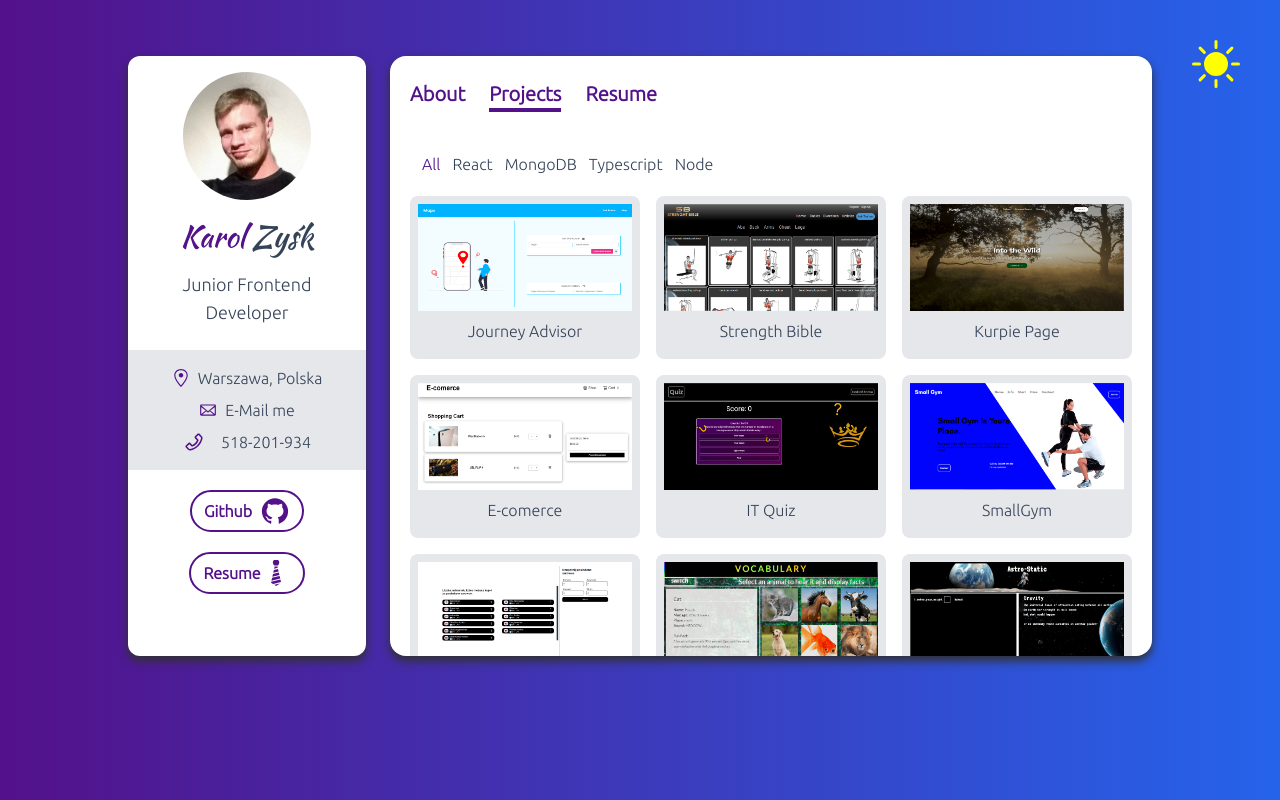
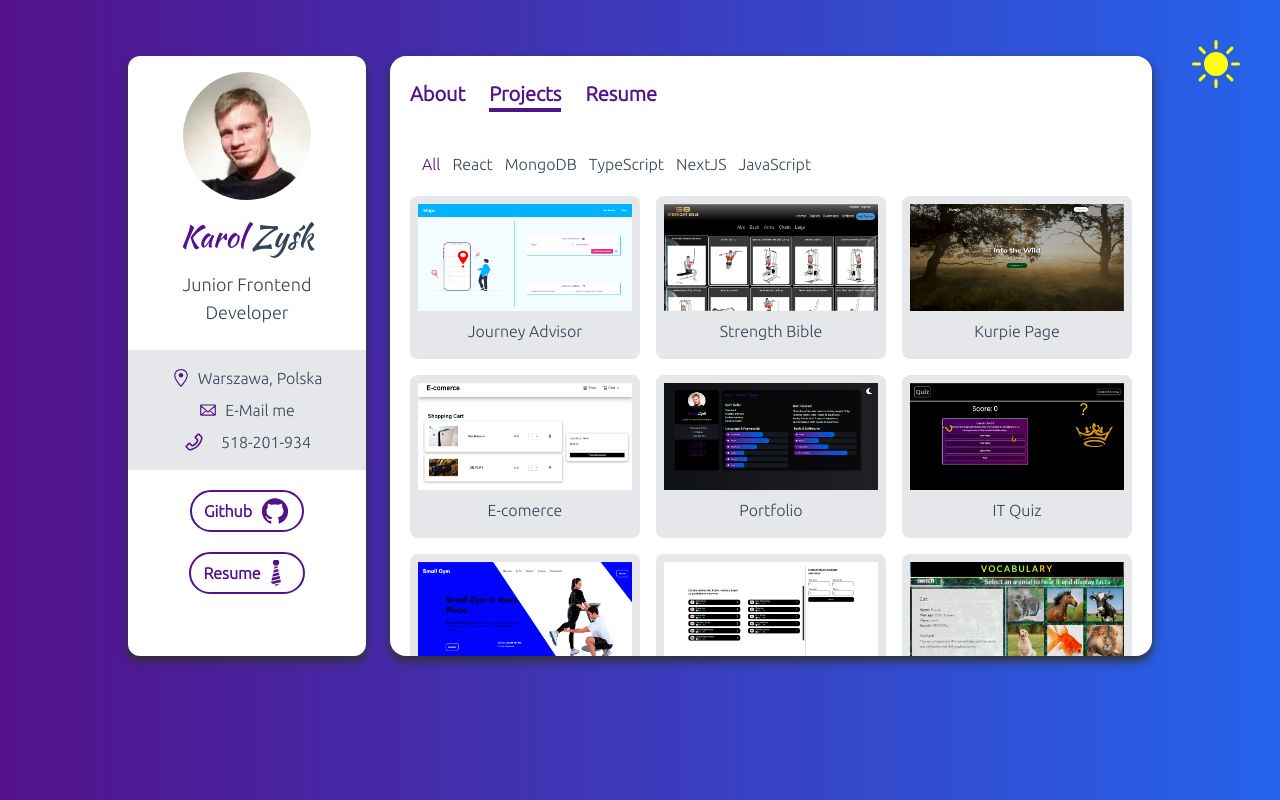
Before and after one commit to Karol-Zysk/Portfolio, a Next.js app: page /projects in a window 1280 px wide. Built offline with nearby package versions, Linux system fonts and the light colour scheme.

Commit message:
Update Data

```diff
--- a/src/components/Projects/Project.tsx
+++ b/src/components/Projects/Project.tsx
@@ -63,12 +63,14 @@ const ProjectCard: FunctionComponent<{
               >
                 <AiFillGithub /> <span>Github</span>
               </a>
+              {name !== 'Portfolio' && (
                 <a
                   href={deployed_url}
                   className='flex items-center space-x-3  rounded-lg bg-gray-200 px-4 py-2 text-lg dark:bg-dark-700'
                 >
                   <AiFillProject /> <span>Project</span>
                 </a>
+              )}
             </motion.div>
           </motion.div>
 
--- a/src/components/Projects/ProjectsNavbar.tsx
+++ b/src/components/Projects/ProjectsNavbar.tsx
@@ -25,8 +25,9 @@ const ProjectsNavbar: FunctionComponent<{
       <NavItem value='all' {...props} />
       <NavItem value='React' {...props} />
       <NavItem value='MongoDB' {...props} />
-      <NavItem value='Typescript' {...props} />
-      <NavItem value='Node' {...props} />
+      <NavItem value='TypeScript' {...props} />
+      <NavItem value='NextJS' {...props} />
+      <NavItem value='JavaScript' {...props} />
     </div>
   );
 };
--- a/src/data/Data.ts
+++ b/src/data/Data.ts
@@ -76,7 +76,6 @@ export const languages: Skill[] = [
 ];
 
 export const tools: Skill[] = [
-
   {
     Icon: BsCircleFill,
     name: 'Gimp',
@@ -110,7 +109,7 @@ export const projects: IProject[] = [
     category: ['React'],
     key_techs: [
       'React',
-      'Typescript',
+      'TypeScript',
       'Google maps API',
       'REST API',
       'Chakra UI',
@@ -166,16 +165,25 @@ export const projects: IProject[] = [
       'React-Router',
     ],
   },
+  {
+    name: 'Portfolio',
+    image_path: '/images/portfolio.png',
+    deployed_url: 'null',
+    github_url: 'https://github.com/Karol-Zysk/Portfolio',
+    category: ['React', 'NextJS', 'TypeScript'],
+    description: 'My Portfolio page with my projects and info about me.',
+    key_techs: ['React', 'NextJS', 'TypeScript', 'TailwindCSS'],
+  },
 
   {
     name: 'IT Quiz',
     image_path: '/images/quiz.png',
     deployed_url: 'https://stellar-basbousa-9e821f.netlify.app/',
-    github_url: 'https://github.com/Karol-Zysk/React-Typescript-QUIZ--learning',
-    category: ['React', 'Typescript', 'MongoDB', 'Node'],
+    github_url: 'https://github.com/Karol-Zysk/React-TypeScript-QUIZ--learning',
+    category: ['React', 'TypeScript', 'MongoDB', 'Node'],
     description:
-      'First Typescript / React Project | Computer / Programming quiz with the option of adding the best results.',
-    key_techs: ['React', 'Typescript', 'REST API', 'Styled-Components'],
+      'First TypeScript / React Project | Computer / Programming quiz with the option of adding the best results.',
+    key_techs: ['React', 'TypeScript', 'REST API', 'Styled-Components'],
   },
 
   {
@@ -193,7 +201,7 @@ export const projects: IProject[] = [
     image_path: '/images/aoe.png',
     deployed_url: 'https://dancing-sprite-c7b78c.netlify.app/',
     github_url: 'https://github.com/Karol-Zysk/Wololo-AoE',
-    category: ['React', 'Typescript'],
+    category: ['React', 'TypeScript'],
     description:
       'Age of Empires Units Calculator. If you want to know how many volutes you can buy for a given amount of resources => check!',
     key_techs: ['React', 'Styled-Components', 'TypeScript', 'REST API'],
--- a/type.ts
+++ b/type.ts
@@ -24,6 +24,7 @@ export interface IProject {
 export type Category =
   | 'React'
   | 'Node'
-  | 'Typescript'
+  | 'TypeScript'
   | 'JavaScript'
-  | 'MongoDB';
+  | 'MongoDB'
+  | 'NextJS';
```
Also changed, not shown: public/images/portfolio.png (added). Lines whose indentation alone changed are shown as unchanged.
